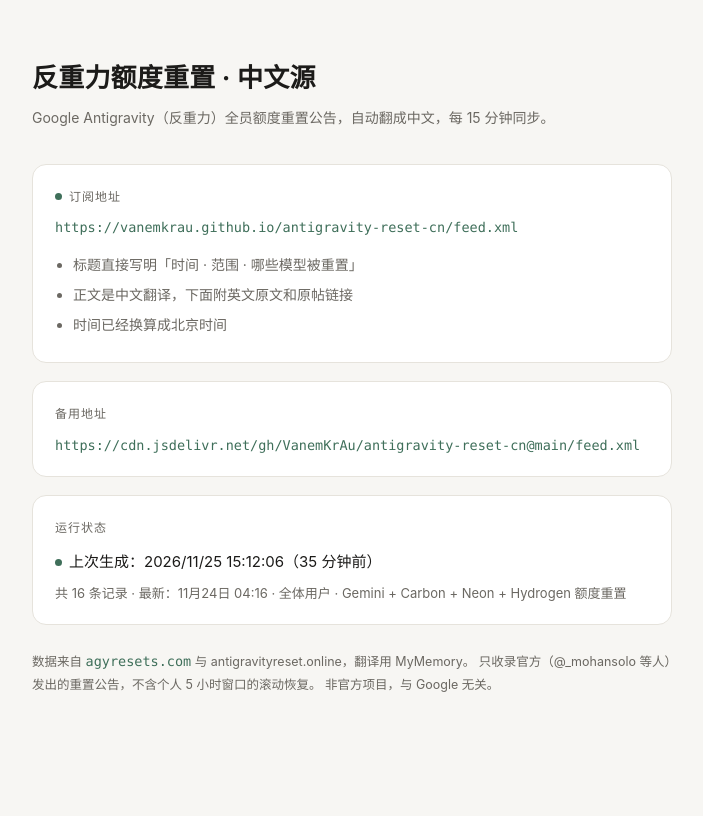
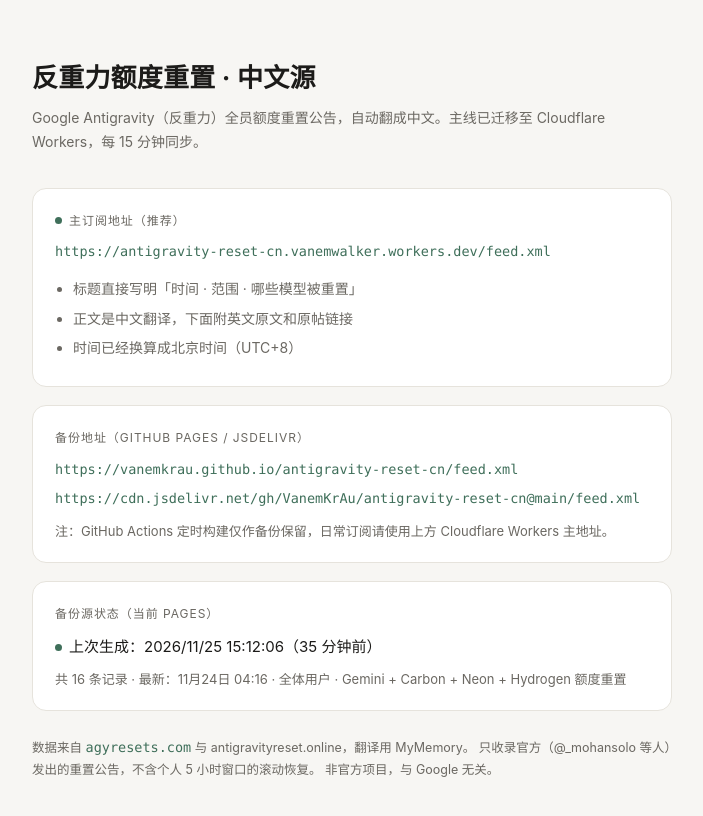
Before and after one commit to VanemKrAu/antigravity-reset-cn, a plain HTML site: page index.html in a window 1280 px wide. Shown: the whole page, without its empty margins (288-991 px from the left). Drawn offline with Linux system fonts and the light colour scheme.

Commit message:
docs: update index.html with Cloudflare Workers primary feed URL

```diff
--- a/index.html
+++ b/index.html
@@ -43,25 +43,27 @@
 <body>
 <main>
   <h1>反重力额度重置 · 中文源</h1>
-  <p class="sub">Google Antigravity（反重力）全员额度重置公告，自动翻成中文，每 15 分钟同步。</p>
+  <p class="sub">Google Antigravity（反重力）全员额度重置公告，自动翻成中文。主线已迁移至 Cloudflare Workers，每 15 分钟同步。</p>
 
   <div class="card">
-    <div class="label"><span class="dot"></span>订阅地址</div>
-    <a class="url" href="./feed.xml">https://vanemkrau.github.io/antigravity-reset-cn/feed.xml</a>
+    <div class="label"><span class="dot"></span>主订阅地址（推荐）</div>
+    <a class="url" href="https://antigravity-reset-cn.vanemwalker.workers.dev/feed.xml">https://antigravity-reset-cn.vanemwalker.workers.dev/feed.xml</a>
     <ul>
       <li>标题直接写明「时间 · 范围 · 哪些模型被重置」</li>
       <li>正文是中文翻译，下面附英文原文和原帖链接</li>
-      <li>时间已经换算成北京时间</li>
+      <li>时间已经换算成北京时间（UTC+8）</li>
     </ul>
   </div>
 
   <div class="card">
-    <div class="label">备用地址</div>
-    <code>https://cdn.jsdelivr.net/gh/VanemKrAu/antigravity-reset-cn@main/feed.xml</code>
+    <div class="label">备份地址（GitHub Pages / jsDelivr）</div>
+    <a class="url" href="./feed.xml">https://vanemkrau.github.io/antigravity-reset-cn/feed.xml</a>
+    <code style="margin-top:8px">https://cdn.jsdelivr.net/gh/VanemKrAu/antigravity-reset-cn@main/feed.xml</code>
+    <p style="color:var(--dim);font-size:13px;margin:10px 0 0">注：GitHub Actions 定时构建仅作备份保留，日常订阅请使用上方 Cloudflare Workers 主地址。</p>
   </div>
 
   <div class="card" id="statusCard">
-    <div class="label">运行状态</div>
+    <div class="label">备份源状态（当前 Pages）</div>
     <div id="statusLine" style="font-size:15px">读取中…</div>
     <div id="statusDetail" style="color:var(--dim);font-size:13px;margin-top:8px"></div>
   </div>
```
